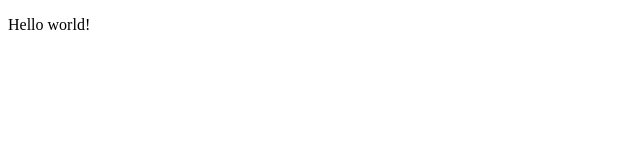
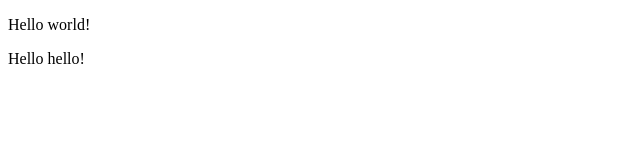
Before and after one commit to itbootcampphp/js-gen8, a plain HTML site: page 03_GIT/index.html in a window 1280 px wide. Shown: the full height of the page, 0-640 px from the left. Drawn offline with Linux system fonts and the light colour scheme.

Commit message:
modified git file

```diff
--- a/03_GIT/index.html
+++ b/03_GIT/index.html
@@ -8,5 +8,6 @@
 </head>
 <body>
     <p>Hello world!</p>
+    <p>Hello hello!</p>
 </body>
 </html>
```
